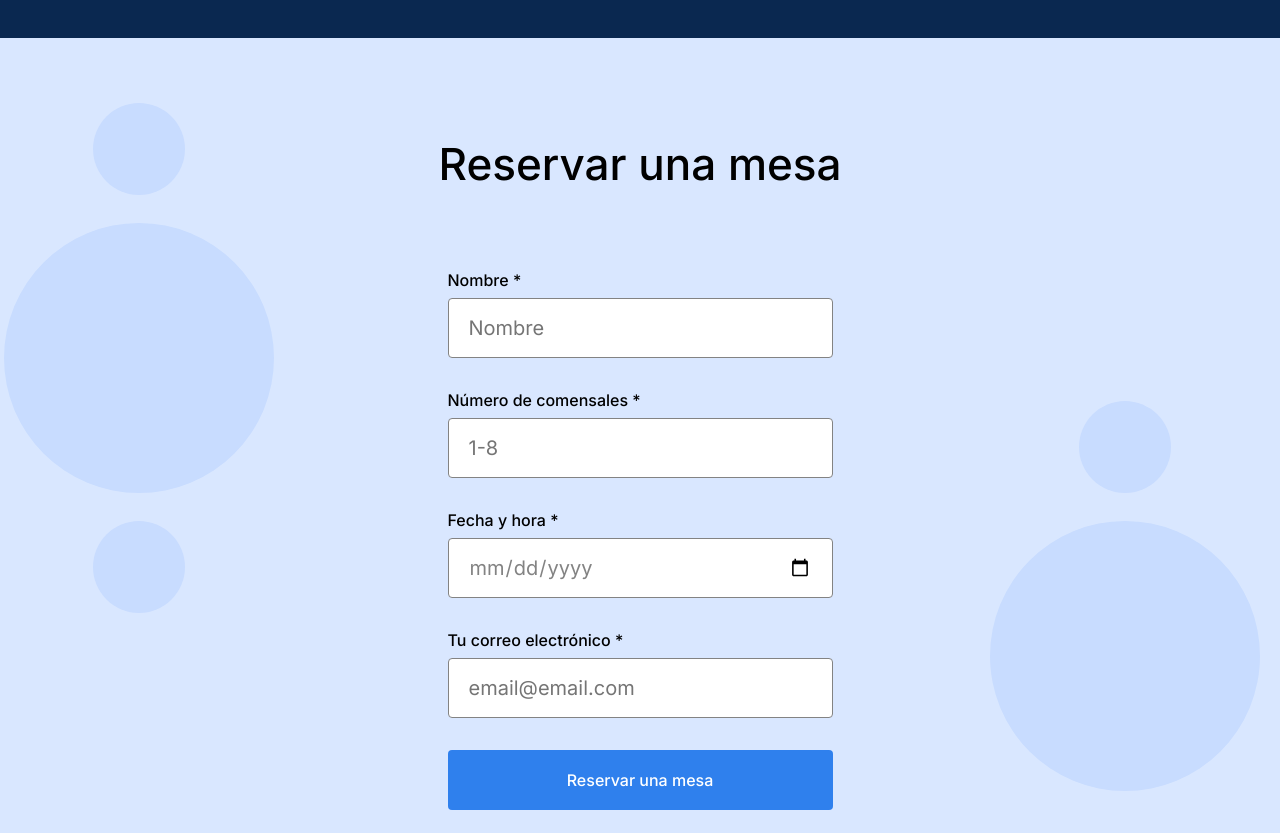
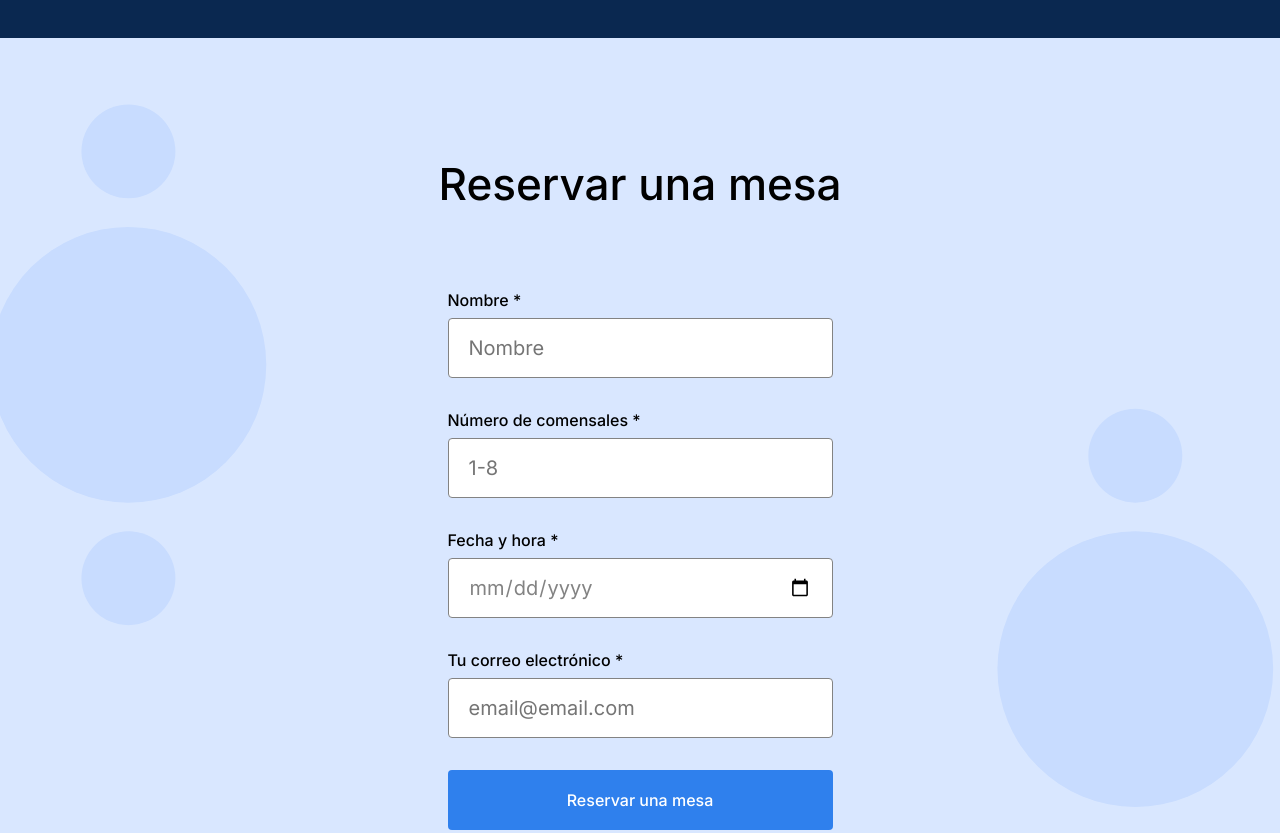
Before and after one commit to pjrecinos94/web_project_coffeeshop, a plain HTML site: page index.html in a window 1280 px wide. Shown: the part 1620-2453 px from the top of the page. Drawn offline with Linux system fonts and the light colour scheme.

Commit message:
Nueva actualización de mi proyecto

```diff
--- a/pages/index.css
+++ b/pages/index.css
@@ -168,11 +168,13 @@
   font-weight: 500;
   font-size: 44px;
   line-height: 52px;
-  margin: 100px 0 80px;
+  margin-top: 120px;
+  margin-bottom: 0;
 }
 
 .reservation__form {
   margin-bottom: 120px;
+  margin-top: 80px;
 }
 
 .form {
```
